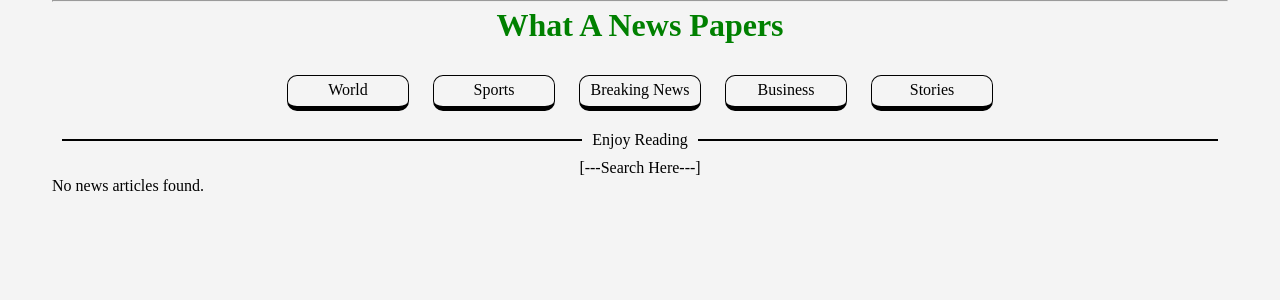
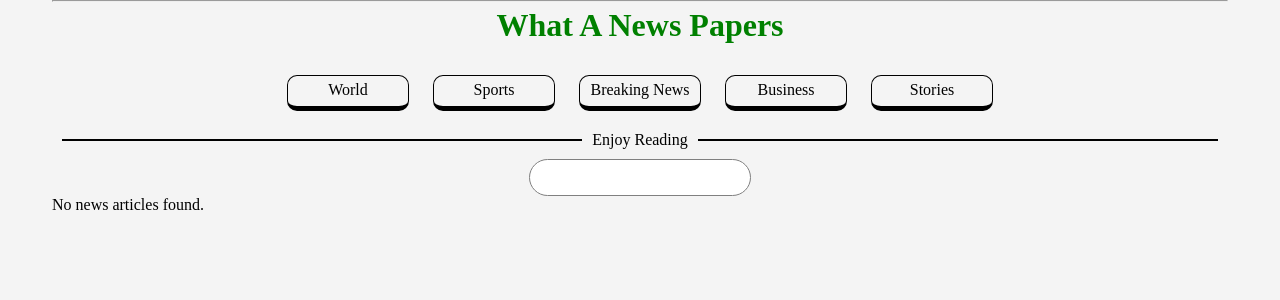
Before and after one commit to Yousefx10/WhatANewsPaper, a PHP site: page / in a window 1280 px wide. Shown: the part 120-420 px from the top of the page. Run offline with PHP 8.4, Linux system fonts and the light colour scheme; data comes from the database, SQL or seed files in the repository; data that the repository does not hold is empty.

Commit message:
styling searchBOX beautiful and modern styles

```diff
--- a/index.php
+++ b/index.php
@@ -62,7 +62,7 @@ require 'admin/sql.php';
         Enjoy Reading
         </div>
 <div id='searchBOX'>
-    [---Search Here---]
+    <input type="text"/>
 </div>
 
 <?php
--- a/style.css
+++ b/style.css
@@ -94,3 +94,9 @@ body{margin:0;    background-color: #f4f4f4;}
     text-align: center;
     margin: auto;
 }
+#searchBOX input{
+    padding: 10px;
+    border-radius: 20px;
+    border: 1px solid gray;
+    min-width: 200px
+}
```
